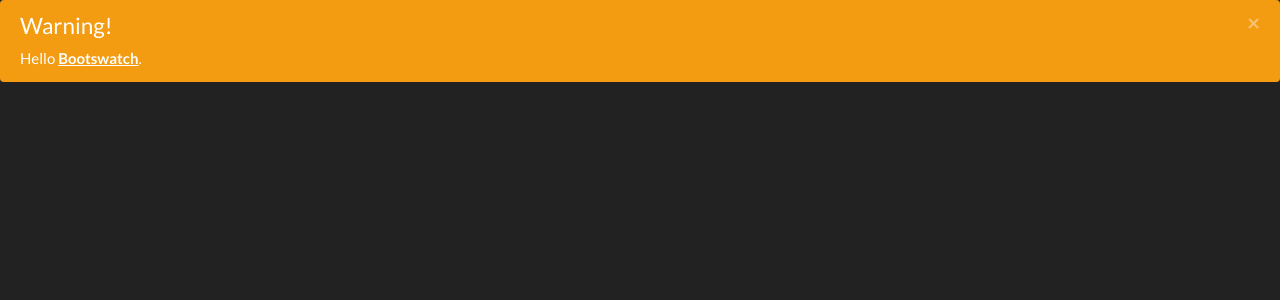
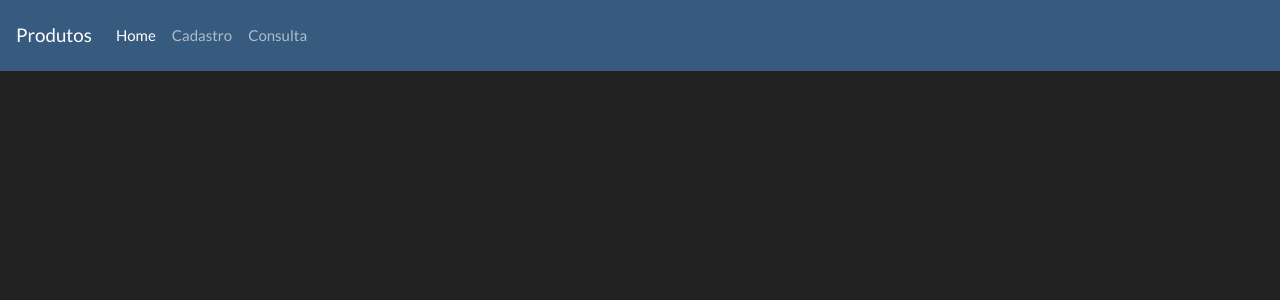
Before and after one commit to eduardoAfernandes/crud-react, a React (Create React App) app: page / in a window 1280 px wide. Shown: the top 300 px of the page. Built offline with nearby package versions, Linux system fonts and the light colour scheme.

Commit message:
Adicionando o Navbar

```diff
--- a/src/App.js
+++ b/src/App.js
@@ -1,14 +1,10 @@
 import React from 'react';
-
+import Navbar from './components/navbar';
 
 export default function App() {
   return (
-    <div classNameNameName="App">
-      <div className="alert alert-dismissible alert-warning">
-        <button type="button" className="close" data-dismiss="alert">&times;</button>
-        <h4 className="alert-heading">Warning!</h4>
-        <p className="mb-0">Hello <a href="#" className="alert-link">Bootswatch</a>.</p>
-      </div>
-    </div>
+    <>
+  <Navbar/>
+    </>
   );
 }
--- /dev/null
+++ b/src/components/navbar.js
@@ -0,0 +1,31 @@
+import React from 'react';
+
+export default function Navbar() {
+    return (
+        <nav className="navbar navbar-expand-lg navbar-dark bg-primary">
+            <a className="navbar-brand" href="#">Produtos</a>
+            <button className="navbar-toggler"
+                                type="button"
+                                 data-toggle="collapse"
+                                 data-target="#navbarColor01"
+                                 aria-controls="navbarColor01"
+                                 aria-expanded="false" aria-label="Toggle navigation">
+                <span className="navbar-toggler-icon"></span>
+            </button>
+
+            <div className="collapse navbar-collapse" id="navbarColor01">
+                <ul className="navbar-nav mr-auto">
+                    <li className="nav-item active">
+                        <a className="nav-link" href="#">Home <span className="sr-only">(current)</span></a>
+                    </li>
+                    <li className="nav-item">
+                        <a className="nav-link" href="#">Cadastro</a>
+                    </li>
+                    <li className="nav-item">
+                        <a className="nav-link" href="#">Consulta</a>
+                    </li>
+                </ul>
+            </div>
+        </nav>
+            )
+}
```
